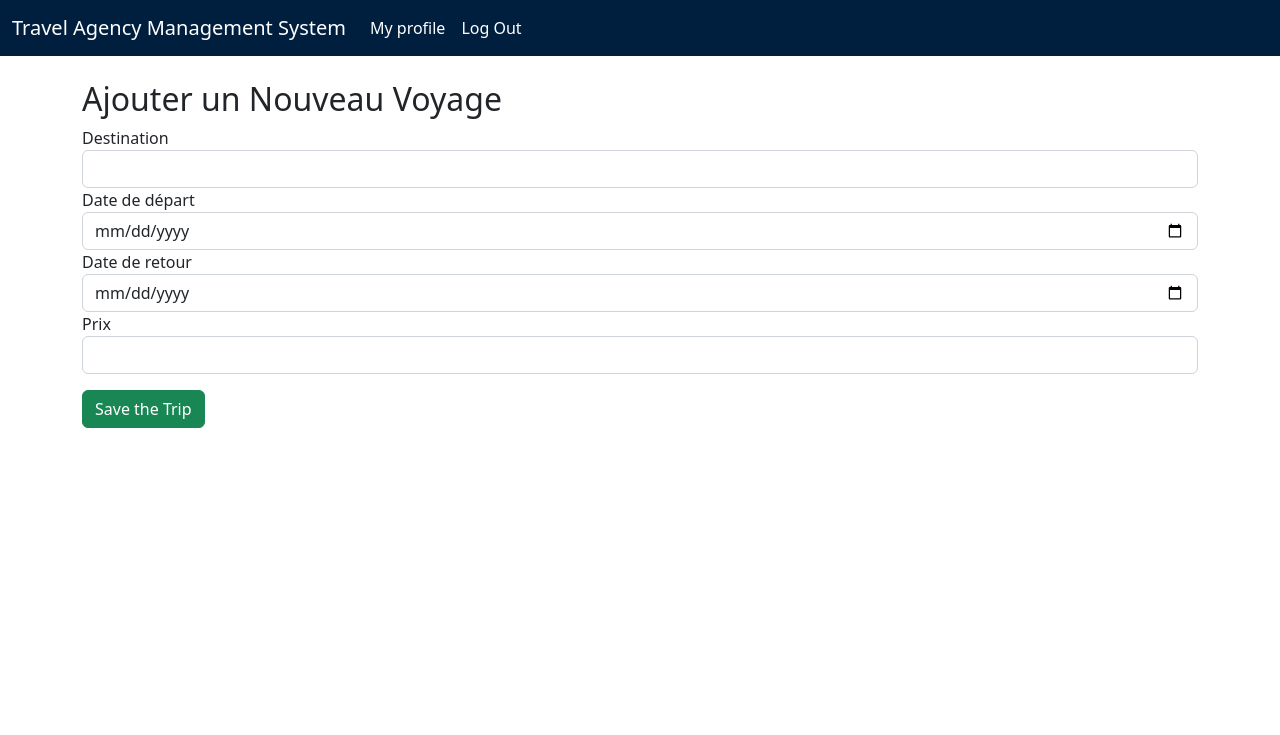
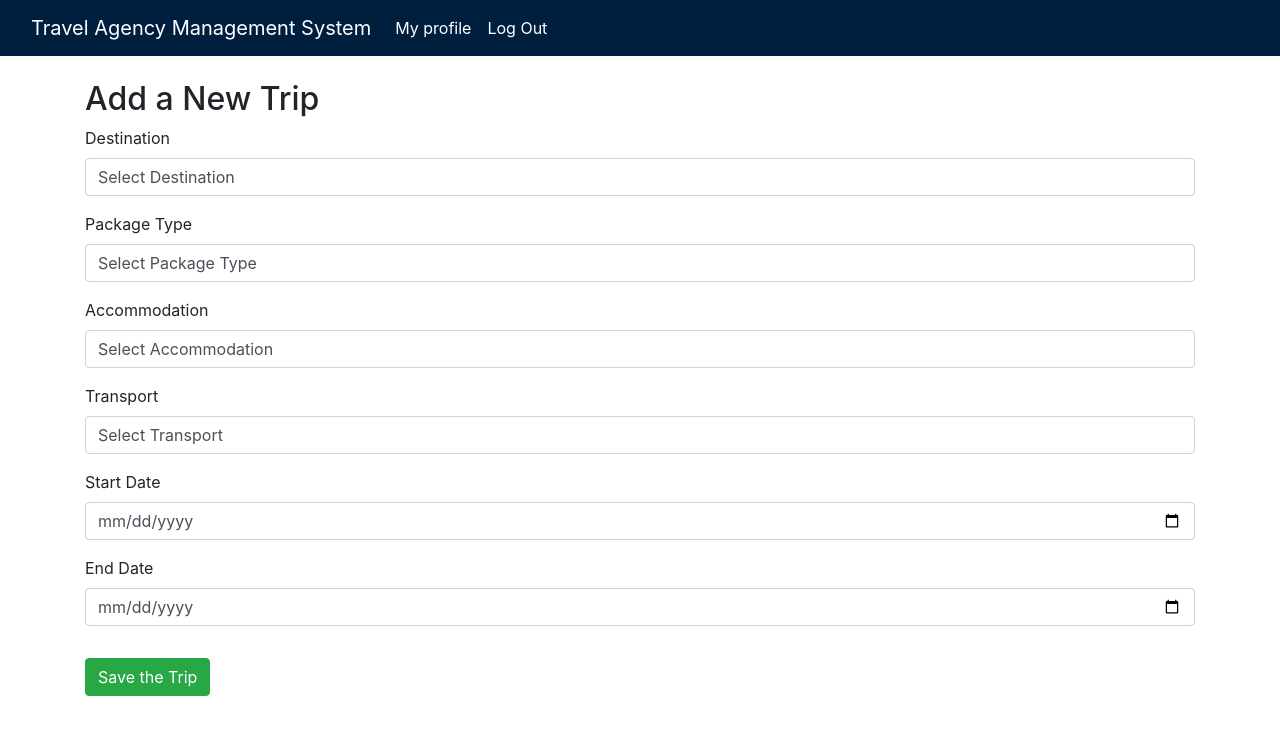
Before and after one commit to francoisandre/utbmTravelAgency, a PHP site: page /view/add_trip.php in a window 1280 px wide. Shown: the top 735 px of the page. Run offline with PHP 8.4, Linux system fonts and the light colour scheme; the visitor is signed in with stand-in values (Sample User, id 1); data that the repository does not hold is empty.

Commit message:
add trip v1

```diff
--- a/config.ini
+++ b/config.ini
@@ -2,4 +2,4 @@
 host = "localhost"
 username = "root"
 password = ""
-dbname = "utbmTravelAgency"
+dbname = "utbmtravelagency"
--- /dev/null
+++ b/controller/get_destinations.php
@@ -0,0 +1,18 @@
+<?php
+header('Content-Type: application/json');
+include_once __DIR__.'/../db/dbConnection.php';
+
+try {
+    // Connexion à la base de données
+    $conn = getDatabase();
+
+    // Récupère les destinations uniques depuis la table travelpackages
+    $stmt = $conn->query("SELECT DISTINCT destination FROM travelpackages");
+    $destinations = $stmt->fetchAll(PDO::FETCH_COLUMN);
+
+    // Renvoie les destinations en format JSON
+    echo json_encode($destinations);
+} catch (PDOException $e) {
+    echo json_encode(['error' => 'Failed to fetch destinations: ' . $e->getMessage()]);
+}
+?>
--- a/view/add_trip.php
+++ b/view/add_trip.php
@@ -1,41 +1,136 @@
 <?php
+include_once __DIR__.'/../db/dbConnection.php';
 include_once __DIR__.'/common/session.php';
-include_once __DIR__.'/../util/reservationUtils.php';
-goToLoginIfNotConnected();
-?>
-<html lang="en">
-<?php include_once __DIR__.'/common/header.php'; ?>
-<body>
-<?php
+include_once __DIR__.'/common/header.php';
 $currentActiveMenu = "add_trip";
 include_once __DIR__.'/common/menu.php';
 ?>
+
+<!DOCTYPE html>
+<html lang="en">
+<head>
+    <meta charset="UTF-8">
+    <meta name="viewport" content="width=device-width, initial-scale=1.0">
+    <title>Add Trip</title>
+    <link rel="stylesheet" href="https://stackpath.bootstrapcdn.com/bootstrap/4.5.2/css/bootstrap.min.css">
+</head>
+<body>
 <div class="container mt-4">
-    <h2>Ajouter un Nouveau Voyage</h2>
+    <h2>Add a New Trip</h2>
 
     <!-- Formulaire pour ajouter un voyage -->
     <form action="process_add_trip.php" method="POST">
+        <!-- Menu déroulant pour sélectionner la destination -->
         <div class="form-group">
             <label for="destination">Destination</label>
-            <input type="text" class="form-control" id="destination" name="destination" required>
+            <select class="form-control" id="destination" name="destination" required>
+                <option value="" disabled selected>Select Destination</option>
+            </select>
         </div>
+
+        <!-- Sélection du type de package -->
         <div class="form-group">
-            <label for="start_date">Date de départ</label>
+            <label for="package_type">Package Type</label>
+            <select class="form-control" id="package_type" name="package_type" required onchange="fetchOptionsByPackage()">
+                <option value="" disabled selected>Select Package Type</option>
+                <option value="vacation">Vacation</option>
+                <option value="adventure">Adventure</option>
+                <option value="business">Business</option>
+                <option value="luxe">Luxury</option>
+            </select>
+        </div>
+
+        <!-- Hébergement (dynamique) -->
+        <div class="form-group">
+            <label for="accommodation">Accommodation</label>
+            <select class="form-control" id="accommodation" name="accommodation" required>
+                <option value="" disabled selected>Select Accommodation</option>
+            </select>
+        </div>
+
+        <!-- Transport (dynamique) -->
+        <div class="form-group">
+            <label for="transportation">Transport</label>
+            <select class="form-control" id="transportation" name="transportation" required>
+                <option value="" disabled selected>Select Transport</option>
+            </select>
+        </div>
+
+        <!-- Date de début et date de fin -->
+        <div class="form-group">
+            <label for="start_date">Start Date</label>
             <input type="date" class="form-control" id="start_date" name="start_date" required>
         </div>
+
         <div class="form-group">
-            <label for="end_date">Date de retour</label>
+            <label for="end_date">End Date</label>
             <input type="date" class="form-control" id="end_date" name="end_date" required>
         </div>
-        <div class="form-group">
-            <label for="price">Prix</label>
-            <input type="number" class="form-control" id="price" name="price" required>
-        </div>
-        <!-- Ajouter d'autres champs selon les besoins (type de package, hébergement, etc.) -->
+
         <button type="submit" class="btn btn-success mt-3">Save the Trip</button>
     </form>
 </div>
 
-<?php include_once __DIR__.'/common/footer.php'; ?>
+<script>
+    // Charger les destinations
+    document.addEventListener('DOMContentLoaded', () => {
+        const destinationSelect = document.getElementById("destination");
+
+        fetch('../controller/get_destinations.php')
+            .then(response => response.json())
+            .then(data => {
+                if (data.error) {
+                    console.error('Error:', data.error);
+                } else {
+                    data.forEach(destination => {
+                        const option = document.createElement("option");
+                        option.value = destination;
+                        option.textContent = destination;
+                        destinationSelect.appendChild(option);
+                    });
+                }
+            })
+            .catch(error => console.error('Error fetching destinations:', error));
+    });
+
+    // Charger les options d'hébergement et de transport en fonction du package
+    function fetchOptionsByPackage() {
+        const packageType = document.getElementById("package_type").value;
+        const accommodationSelect = document.getElementById("accommodation");
+        const transportationSelect = document.getElementById("transportation");
+
+        accommodationSelect.innerHTML = '<option value="" disabled selected>Select Accommodation</option>';
+        transportationSelect.innerHTML = '<option value="" disabled selected>Select Transport</option>';
+
+        fetch('../controller/get_options_by_package.php', {
+            method: 'POST',
+            headers: {
+                'Content-Type': 'application/x-www-form-urlencoded'
+            },
+            body: 'package_type=' + encodeURIComponent(packageType)
+        })
+            .then(response => response.json())
+            .then(data => {
+                if (data.accommodations && data.transportation) {
+                    data.accommodations.forEach(accommodation => {
+                        const option = document.createElement("option");
+                        option.value = accommodation;
+                        option.textContent = accommodation;
+                        accommodationSelect.appendChild(option);
+                    });
+                    data.transportation.forEach(transport => {
+                        const option = document.createElement("option");
+                        option.value = transport;
+                        option.textContent = transport;
+                        transportationSelect.appendChild(option);
+                    });
+                } else {
+                    console.error("Error: Missing accommodation or transport data");
+                }
+            })
+            .catch(error => console.error('Error fetching options by package:', error));
+    }
+</script>
+
 </body>
 </html>
```
Also changed, not shown: controller/fake/c_fakeAccommodations.php (added, +33 -0 lines), controller/fake/c_fakeTransportation.php (added, +34 -0 lines), controller/get_options_by_package.php (added, +32 -0 lines), test_connection.php (added, +9 -0 lines).
